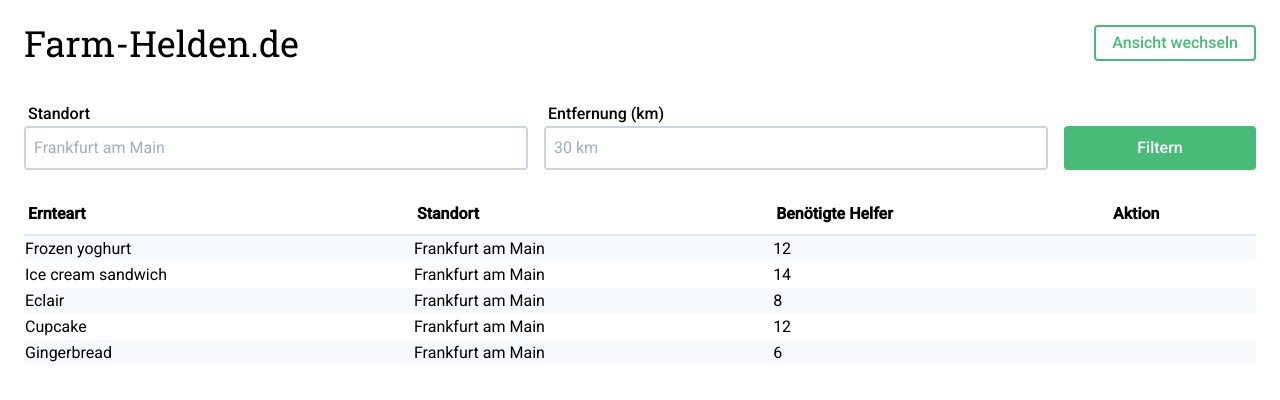
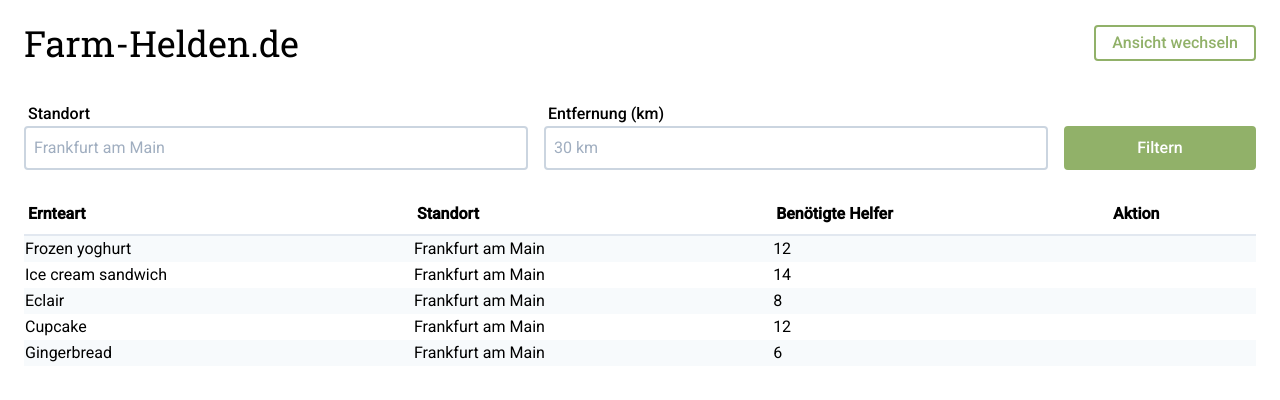
Before and after one commit to farmhelden/farmhelden-client, a Next.js app: page /helper in a window 1280 px wide. Shown: the top 400 px of the page. Built offline with nearby package versions, Linux system fonts and the light colour scheme.

Commit message:
Add and update colors of corporate identity

```diff
--- a/components/Button/PrimaryButton.tsx
+++ b/components/Button/PrimaryButton.tsx
@@ -8,10 +8,10 @@ type Props = {
 
 const PrimaryButton = ({ theme = "flat", className, ...rest }: Props) => {
   const css = classnames(
-    "border-green-500 hover:border-green-600 focus:bg-green-700 focus:border-green-700",
+    "border-primary-light hover:border-primary-dark focus:bg-secondary-dark focus:border-secondary-dark",
     {
-      "bg-green-500 hover:bg-green-600 text-white": theme === "flat",
-      "text-green-500 hover:bg-green-600 hover:text-white focus:text-white":
+      "bg-primary-light hover:bg-primary-dark text-white": theme === "flat",
+      "text-primary-light hover:bg-primary-dark hover:text-white focus:text-white":
         theme === "border"
     },
     className
--- a/components/Form/components/Input.tsx
+++ b/components/Form/components/Input.tsx
@@ -7,7 +7,7 @@ type Props = {} & React.DetailedHTMLProps<
 >;
 const Input = ({ className, type = "text", ...rest }: Props) => {
   const css = classnames(
-    "px-2 py-2 border-2 border-gray-400 rounded focus:border-green-400",
+    "px-2 py-2 border-2 border-gray-400 rounded focus:border-secondary-dark",
     className
   );
 
--- a/tailwind.config.js
+++ b/tailwind.config.js
@@ -4,6 +4,16 @@ module.exports = {
     fontFamily: {
       title: ["Roboto Slab, sans-serif"],
       body: ["Roboto, sans-serif"]
+    },
+    extend: {
+      colors: {
+        "primary-light": "#91B169",
+        "primary-dark": "#325802",
+        "secondary-light": "#CEEECE",
+        "secondary-dark": "#749A60",
+        "accent-light": "#F5E5D4",
+        "accent-dark": "#F5E5D4"
+      }
     }
   },
   variants: {
```
